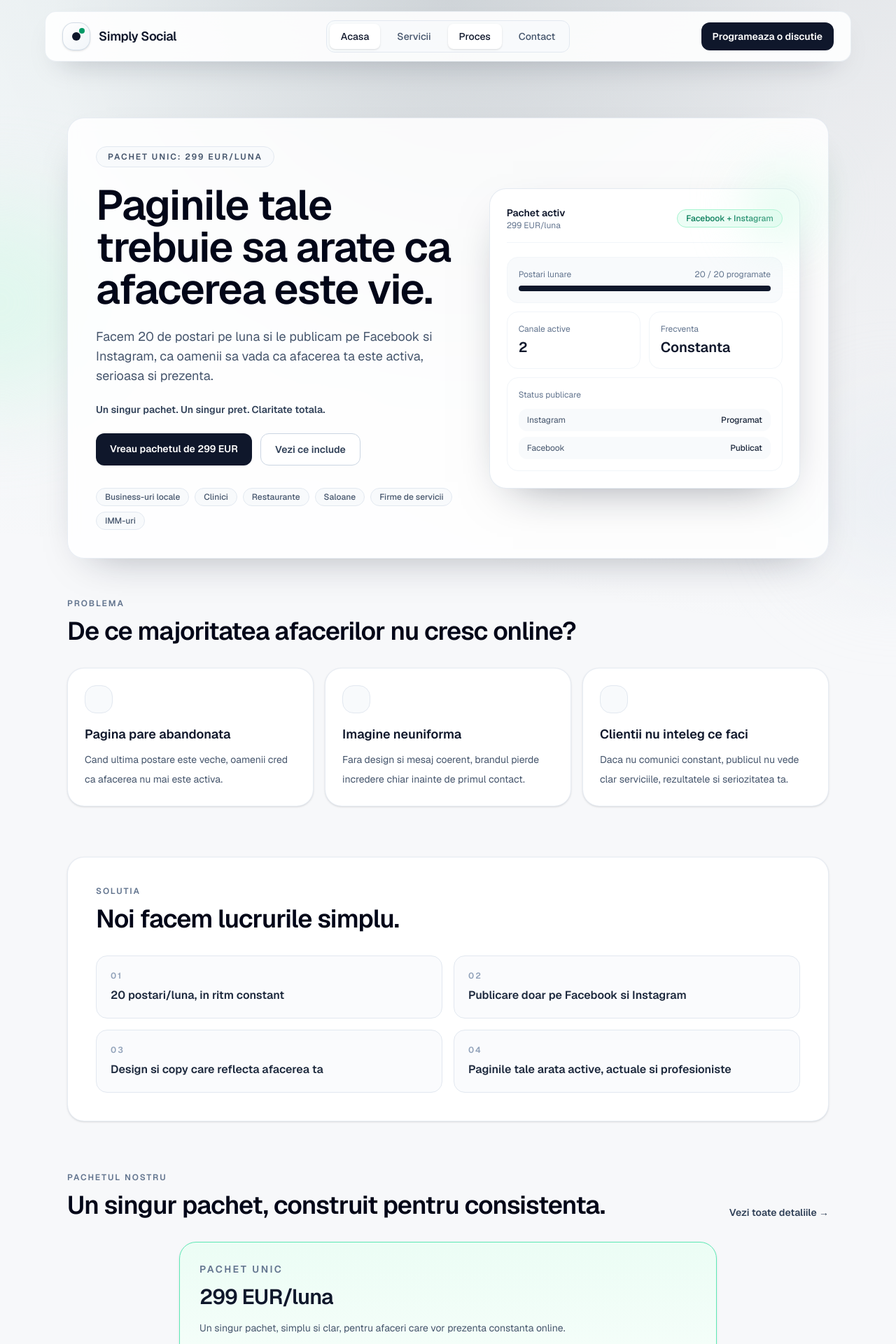
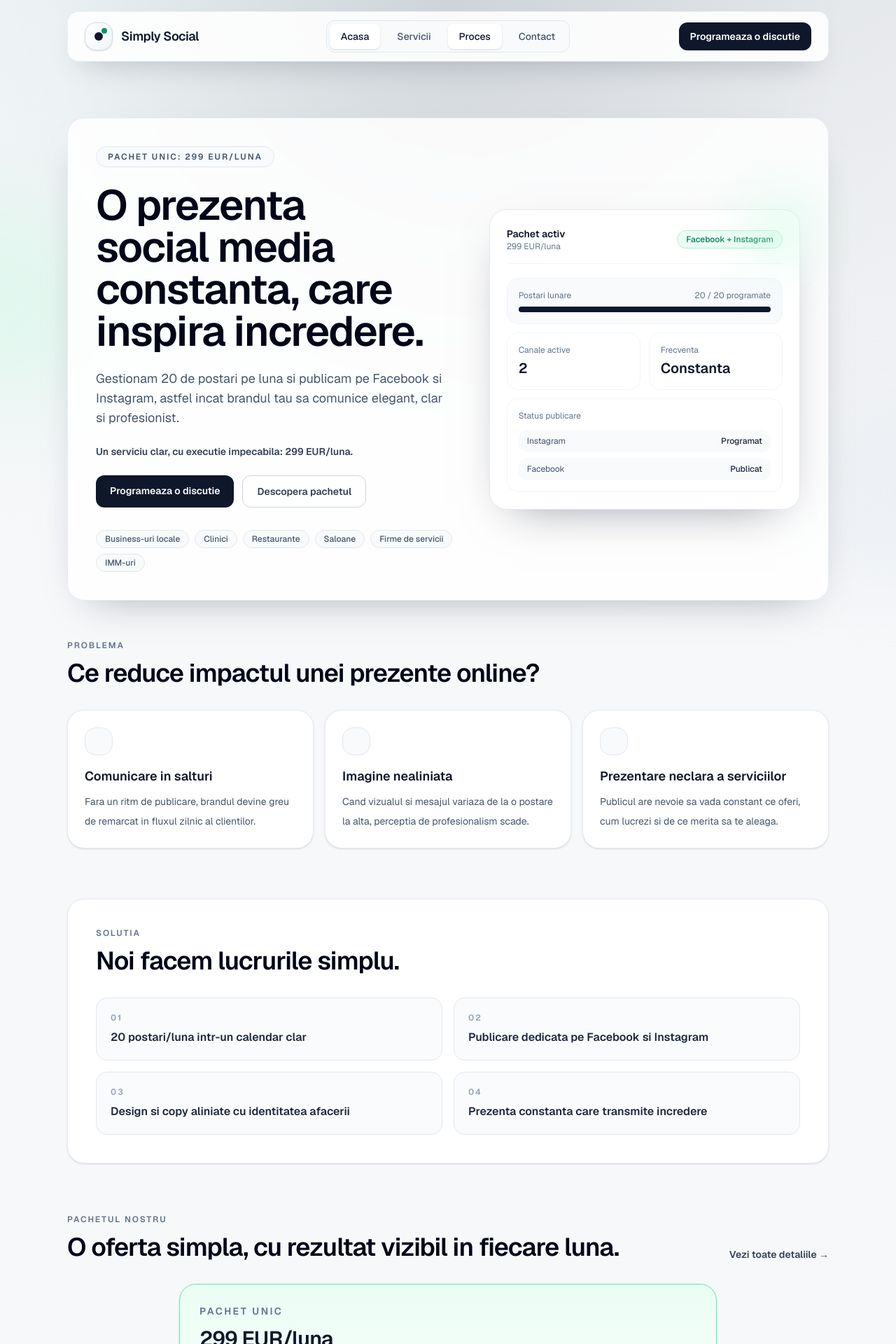
Before and after one commit to SorinMartin/simply-social-site, a Next.js app: page / in a window 1280 px wide. Shown: the top 1920 px of the page at 70% size. Built offline with nearby package versions, Linux system fonts and the light colour scheme.

Commit message:
Refine premium copy and match header width to hero card

```diff
--- a/src/app/contact/page.tsx
+++ b/src/app/contact/page.tsx
@@ -45,8 +45,9 @@ export default function ContactPage() {
             Hai sa activam pachetul tau de 299 EUR/luna.
           </h1>
           <p className="mt-4 max-w-3xl text-lg text-slate-600">
-            Spune-ne cu ce se ocupa afacerea ta, iar noi pregatim continutul ca
-            paginile tale de Facebook si Instagram sa arate constant active.
+            Spune-ne ce tip de business ai, iar noi pregatim continutul astfel
+            incat prezenta ta pe Facebook si Instagram sa fie coerenta,
+            constanta si profesionala.
           </p>
         </div>
       </section>
--- a/src/app/layout.tsx
+++ b/src/app/layout.tsx
@@ -14,7 +14,7 @@ export const metadata: Metadata = {
     template: "%s | Simply Social",
   },
   description:
-    "Pachet unic Simply Social: 299 EUR/luna pentru 20 de postari pe Facebook si Instagram, ca afacerea ta sa para activa si profesionista.",
+    "Simply Social ofera un pachet unic: 299 EUR/luna pentru 20 de postari pe Facebook si Instagram, cu comunicare constanta si imagine profesionala.",
   keywords: [
     "agentie social media",
     "marketing social media",
@@ -25,7 +25,7 @@ export const metadata: Metadata = {
   openGraph: {
     title: "Simply Social | Agentie Social Media",
     description:
-      "299 EUR/luna, 20 postari pe Facebook si Instagram. Paginile afacerii tale raman active si actuale.",
+      "20 postari/luna pe Facebook si Instagram, intr-un format clar si profesionist, la 299 EUR/luna.",
     url: "https://www.simplysocial.ro",
     siteName: "Simply Social",
     locale: "ro_RO",
--- a/src/app/servicii/page.tsx
+++ b/src/app/servicii/page.tsx
@@ -31,8 +31,9 @@ export default function ServicesPage() {
             Pachet unic. 299 EUR/luna.
           </h1>
           <p className="mt-4 max-w-3xl text-lg text-slate-600">
-            Nu oferim 5 variante care te incurca. Avem un singur pachet prin
-            care facem paginile tale sa para active, actuale si profesioniste.
+            Un serviciu clar, fara complexitate inutila: continut constant,
+            executie profesionista si prezenta social media aliniata cu
+            standardul afacerii tale.
           </p>
         </div>
       </section>
@@ -99,8 +100,8 @@ export default function ServicesPage() {
             </div>
 
             <p className="mt-6 text-sm leading-7 text-slate-600">
-              Daca vrei ca oamenii sa vada ca afacerea ta functioneaza si este
-              prezenta online, acest pachet este construit exact pentru asta.
+              Este potrivit pentru afaceri care vor o comunicare constanta,
+              eleganta si usor de recunoscut in social media.
             </p>
           </div>
         </div>
--- a/src/components/FinalCtaSection.tsx
+++ b/src/components/FinalCtaSection.tsx
@@ -11,8 +11,8 @@ export function FinalCtaSection() {
           299 EUR/luna. 20 postari. Facebook + Instagram.
         </h2>
         <p className="mx-auto mt-4 max-w-2xl text-sm leading-7 text-slate-300">
-          Scopul este simplu: cand cineva intra pe paginile tale, sa vada imediat
-          ca afacerea este activa, serioasa si in miscare.
+          Construim o prezenta social media care arata profesional, comunica
+          constant si sustine imaginea afacerii tale in fiecare luna.
         </p>
 
         <div className="mt-8 flex flex-wrap items-center justify-center gap-3">
--- a/src/components/Header.tsx
+++ b/src/components/Header.tsx
@@ -20,8 +20,9 @@ function isActive(pathname: string, href: string) {
 
 export function Header({ pathname = "/" }: HeaderProps) {
   return (
-    <header className="fixed inset-x-0 top-4 z-50 px-4 sm:px-6 lg:px-8">
-      <div className="mx-auto grid w-full max-w-6xl grid-cols-[1fr_auto] items-center gap-3 rounded-2xl border border-slate-200/70 bg-white/88 px-4 py-3 shadow-[0_18px_44px_-24px_rgba(15,23,42,0.35)] backdrop-blur-xl md:grid-cols-[1fr_auto_1fr] md:px-6">
+    <header className="fixed inset-x-0 top-4 z-50">
+      <div className="mx-auto w-full max-w-6xl px-4 sm:px-6 lg:px-8">
+        <div className="grid w-full grid-cols-[1fr_auto] items-center gap-3 rounded-2xl border border-slate-200/70 bg-white/88 px-4 py-3 shadow-[0_18px_44px_-24px_rgba(15,23,42,0.35)] backdrop-blur-xl md:grid-cols-[1fr_auto_1fr] md:px-6">
           <div className="justify-self-start">
             <Link href="/" aria-label="Simply Social - Acasa">
               <BrandMark />
@@ -77,6 +78,7 @@ export function Header({ pathname = "/" }: HeaderProps) {
             })}
           </nav>
         </div>
+      </div>
     </header>
   );
 }
--- a/src/components/HeroSection.tsx
+++ b/src/components/HeroSection.tsx
@@ -70,16 +70,17 @@ export function HeroSection() {
           </p>
 
           <h1 className="text-balance text-4xl font-semibold tracking-tight text-slate-950 sm:text-5xl lg:text-6xl">
-            Paginile tale trebuie sa arate ca afacerea este vie.
+            O prezenta social media constanta, care inspira incredere.
           </h1>
 
           <p className="max-w-2xl text-pretty text-lg text-slate-600">
-            Facem 20 de postari pe luna si le publicam pe Facebook si Instagram,
-            ca oamenii sa vada ca afacerea ta este activa, serioasa si prezenta.
+            Gestionam 20 de postari pe luna si publicam pe Facebook si
+            Instagram, astfel incat brandul tau sa comunice elegant, clar si
+            profesionist.
           </p>
 
           <p className="text-sm font-semibold text-slate-700">
-            Un singur pachet. Un singur pret. Claritate totala.
+            Un serviciu clar, cu executie impecabila: 299 EUR/luna.
           </p>
 
           <div className="flex flex-wrap gap-3">
@@ -87,13 +88,13 @@ export function HeroSection() {
               href="/contact"
               className="rounded-xl bg-slate-900 px-5 py-3 text-sm font-semibold text-white transition-all hover:-translate-y-0.5 hover:bg-slate-800"
             >
-              Vreau pachetul de 299 EUR
+              Programeaza o discutie
             </Link>
             <Link
               href="/servicii"
               className="rounded-xl border border-slate-300 bg-white px-5 py-3 text-sm font-semibold text-slate-700 transition-all hover:-translate-y-0.5 hover:border-slate-400 hover:text-slate-900"
             >
-              Vezi ce include
+              Descopera pachetul
             </Link>
           </div>
 
--- a/src/components/ProblemSection.tsx
+++ b/src/components/ProblemSection.tsx
@@ -9,7 +9,7 @@ export function ProblemSection() {
             Problema
           </p>
           <h2 className="text-3xl font-semibold tracking-tight text-slate-950 sm:text-4xl">
-            De ce majoritatea afacerilor nu cresc online?
+            Ce reduce impactul unei prezente online?
           </h2>
         </div>
 
--- a/src/components/ServicesSection.tsx
+++ b/src/components/ServicesSection.tsx
@@ -13,7 +13,7 @@ export function ServicesSection() {
               Pachetul nostru
             </p>
             <h2 className="mt-3 text-3xl font-semibold tracking-tight text-slate-950 sm:text-4xl">
-              Un singur pachet, construit pentru consistenta.
+              O oferta simpla, cu rezultat vizibil in fiecare luna.
             </h2>
           </div>
           <Link
@@ -46,7 +46,7 @@ export function ServicesSection() {
             href="/contact"
             className="mt-8 inline-flex w-fit rounded-xl border border-slate-300 bg-white px-4 py-2 text-sm font-semibold text-slate-700 transition-all hover:-translate-y-0.5 hover:border-slate-400 hover:text-slate-900"
           >
-            Solicita activarea pachetului
+            Solicita pachetul
           </Link>
         </article>
       </div>
--- a/src/data/site.ts
+++ b/src/data/site.ts
@@ -15,27 +15,27 @@ export type ServicePackage = {
 
 export const problemPoints = [
   {
-    title: "Pagina pare abandonata",
+    title: "Comunicare in salturi",
     description:
-      "Cand ultima postare este veche, oamenii cred ca afacerea nu mai este activa.",
+      "Fara un ritm de publicare, brandul devine greu de remarcat in fluxul zilnic al clientilor.",
   },
   {
-    title: "Imagine neuniforma",
+    title: "Imagine nealiniata",
     description:
-      "Fara design si mesaj coerent, brandul pierde incredere chiar inainte de primul contact.",
+      "Cand vizualul si mesajul variaza de la o postare la alta, perceptia de profesionalism scade.",
   },
   {
-    title: "Clientii nu inteleg ce faci",
+    title: "Prezentare neclara a serviciilor",
     description:
-      "Daca nu comunici constant, publicul nu vede clar serviciile, rezultatele si seriozitatea ta.",
+      "Publicul are nevoie sa vada constant ce oferi, cum lucrezi si de ce merita sa te aleaga.",
   },
 ] as const;
 
 export const solutionPoints = [
-  "20 postari/luna, in ritm constant",
-  "Publicare doar pe Facebook si Instagram",
-  "Design si copy care reflecta afacerea ta",
-  "Paginile tale arata active, actuale si profesioniste",
+  "20 postari/luna intr-un calendar clar",
+  "Publicare dedicata pe Facebook si Instagram",
+  "Design si copy aliniate cu identitatea afacerii",
+  "Prezenta constanta care transmite incredere",
 ] as const;
 
 export const processSteps = [
@@ -66,7 +66,7 @@ export const servicePackages: ServicePackage[] = [
     name: "PACHET UNIC",
     price: "299 EUR/luna",
     description:
-      "Un singur pachet, simplu si clar, pentru afaceri care vor prezenta constanta online.",
+      "Administrare social media simpla si completa pentru o prezenta eleganta si constanta.",
     highlighted: true,
     features: [
       "20 postari/luna",
@@ -74,7 +74,7 @@ export const servicePackages: ServicePackage[] = [
       "Design inclus",
       "Copy inclus",
       "Calendar lunar de continut",
-      "Scop: pagina activa, actuala, profesionista",
+      "Comunicare constanta, profesionala si relevanta",
     ],
   },
 ];
```
Lines whose indentation alone changed are shown as unchanged.
